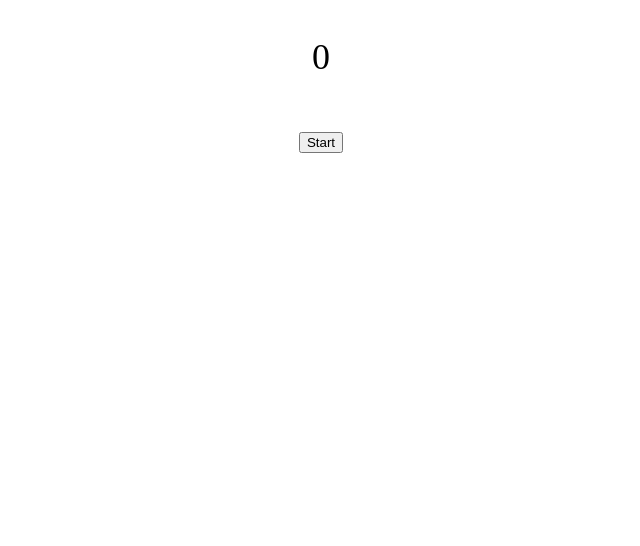
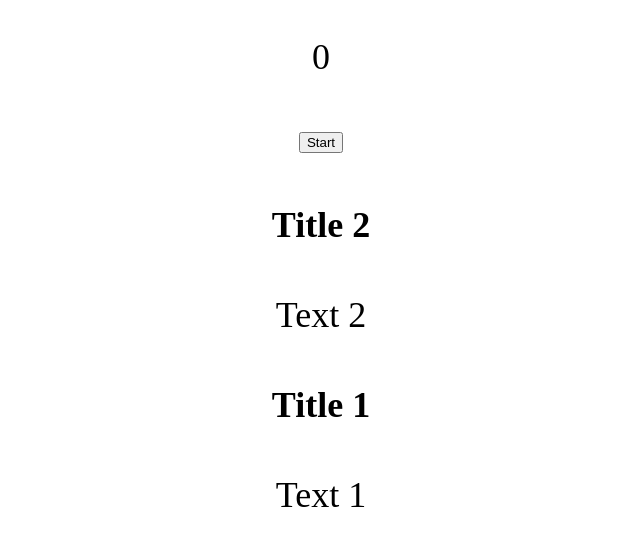
Before and after one commit to WieMon/learning-react-3, a React (Create React App) app: page / in a window 1280 px wide. Shown: the top 546 px of the page, without its empty margins (319-959 px from the left). Built offline with nearby package versions, Linux system fonts and the light colour scheme.

Commit message:
Add getting data from dynamic data source

```diff
--- a/src/components/App.js
+++ b/src/components/App.js
@@ -1,14 +1,40 @@
 import React, {Component} from 'react';
 import './App.css';
 import SwitchButton from './SwitchButton';
+
+//Project 2
+const data = [
+  {
+    id: 1,
+    title: 'Title 1',
+    body: 'Text 1'
+  },
+  {
+    id: 2,
+    title: 'Title 2',
+    body: 'Text 2'
+  }
+]
+
+setInterval(() => {
+  const index = data.length + 1;
+  data.push({
+    id: index,
+    title: `Title ${index}`,
+    body: `Text ${index}`
+  })
+  console.log(data);
+}, 8000)
 
 
 class App extends Component {
   state = {
     time: 0,
-    active: false
+    active: false,
+    comments: [...data]
   }
 
+  //Project 1
   handleClick = () => {
       if(this.state.active) {
         clearInterval(this.idInterval)
@@ -25,15 +51,45 @@ class App extends Component {
     this.setState({
       time: this.state.time + 1
     })
+  }
 
+  //Project 2
+  getData = () => {
+    console.log('aktualizacja');
+    if(this.state.comments.length !== data.length) {
+      this.setState({
+      comments: [...data]
+    })
+    } else {console.log('data the same - no actualization')}
+  }
+
+  componentDidMount() {
+    this.idI = setInterval(this.getData, 5000)
+  }
+
+  componentWillUnmount() {
+    clearInterval(this.idI)
   }
 
   render() {
+    const comments = this.state.comments.map(comment => (
+      <div key={comment.id}>
+        <h4>{comment.title}</h4>
+        <div>{comment.body}</div>
+      </div>
+    ))
     return (
+      <div>
         <div className='app'>
           <p>{this.state.time}</p>
           <SwitchButton click={this.handleClick} active={this.state.active}/>
         </div>
+
+        <div className='app'>
+          {comments.reverse()}
+        </div>
+      </div>
+
     )
   }
 }
```
Lines whose indentation alone changed are shown as unchanged.
